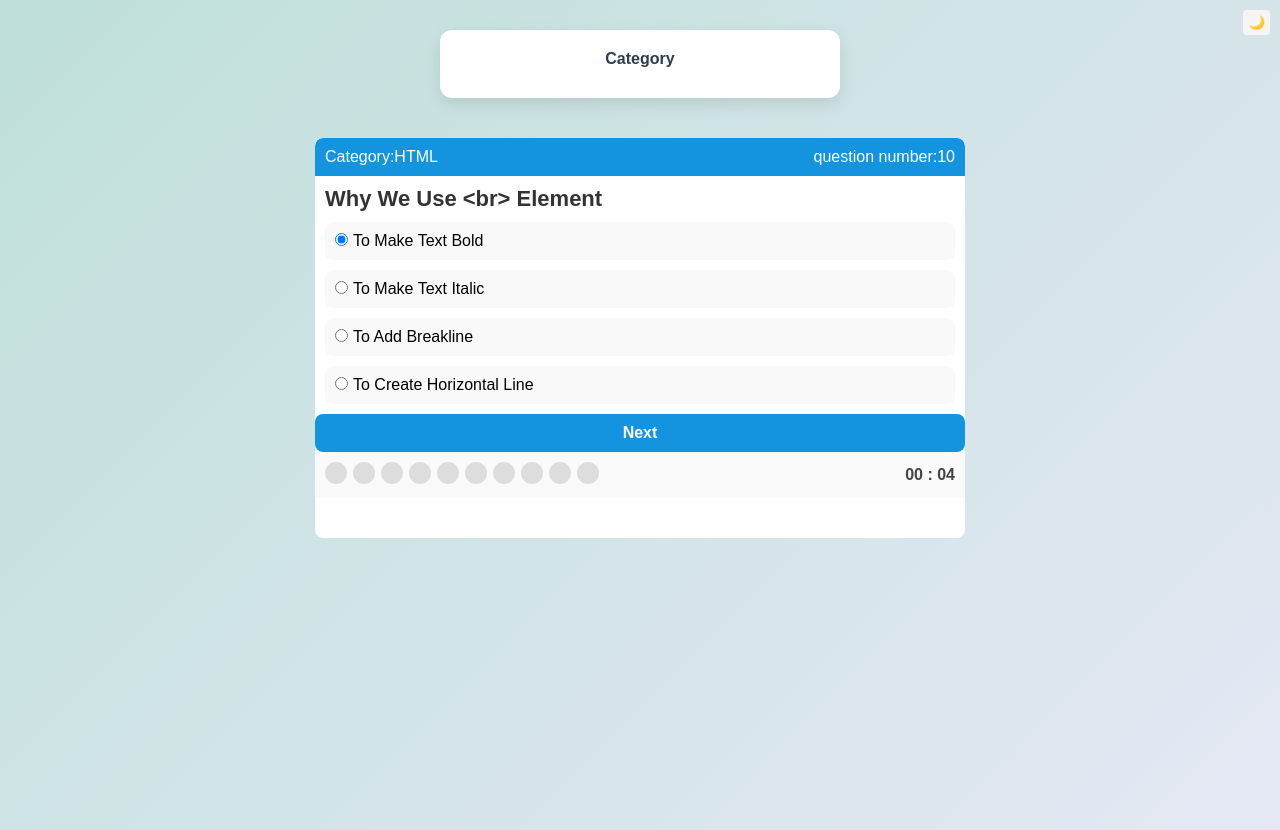
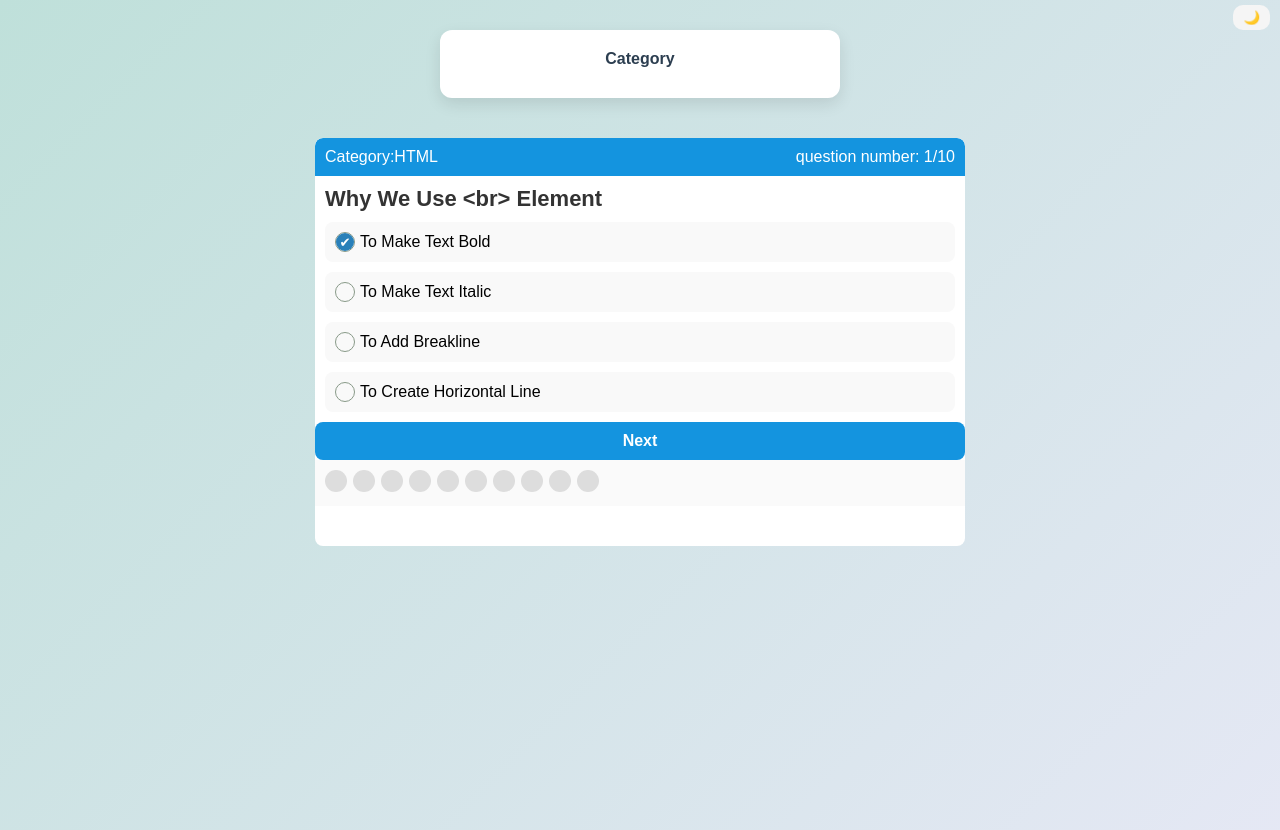
Before and after one commit to amrmabrook/Quiz, a plain HTML site: page index.html in a window 1280 px wide. Both pictures are taken after a click on the button "start quiz". Drawn offline with Linux system fonts and the light colour scheme.

Commit message:
Edit-style

```diff
--- a/css/style.css
+++ b/css/style.css
@@ -74,11 +74,11 @@ body.dark-mode .quiz-setup label{
 /* toggle-dark button*/
 .dark{
     position: absolute;
-    top: 10px;
+    top: 5px;
     right: 10px;
-    padding: 5px;
+    padding: 5px 10px;
     border: none;
-    border-radius: 4px;
+    border-radius: 10px;
     background-color: whitesmoke;
 
 }
@@ -169,12 +169,30 @@ body.dark-mode .quiz-setup label{
   border-radius: var(--border-R) var(--border-R) 0 0;
 }
 /*  buttons and radio input style */
-input{
-    border: none;
-    outline: none;
+input[type='radio']{
+    border: 1px solid #898;
+    width: 20px;
+    height: 20px;
+    border-radius: 50%;
+    position: relative;
+    appearance: none;
     margin-right: calc(var(--mg) - 5px);
     cursor: pointer;
     opacity: 1;
+}
+input[type='radio']:checked::before{
+  content: "✔";
+  min-width: 100%;
+  height: 100%;
+  position: absolute;
+  color: var(--white);
+  border-radius: 50%;
+  display: flex;
+  justify-content: center;
+  align-items: center;
+  background-color: #2980b9;
+
+
 }
 
 button.sub-answer{
@@ -215,8 +233,6 @@ button.start{
     background-color: var(--white);
     margin-top: var(--mg);
   border-radius: var(--border-R);
-
-
 }
 .questions-area .answers-area .answer{
       padding: var(--pd);
@@ -224,6 +240,8 @@ button.start{
   margin-bottom: var(--mg);
   background: #f9f9f9;
   transition: background 0.3s ease, transform 0.2s ease;
+  display: flex;
+  align-items: center;
 }
 .questions-area .answers-area .answer:hover{
     background: #eef6ff;
@@ -286,5 +304,4 @@ button.start{
        max-width: 100%;
        box-shadow: none;
     }
-
 }
--- a/main.js
+++ b/main.js
@@ -49,17 +49,19 @@ startQuiz.onclick = () => {
       //main variables
       let count = res[`${chooseQuiz.value}`].length;
 
-      //create bullets and quiz info
-      bullets.innerHTML = "";
-      createBullets(count, res[`${chooseQuiz.value}`][0].category);
+        //create bullets and quiz info
 
+bullets.innerHTML = "";
+      createBullets(count);
       //get questions from api
       question.innerHTML = "";
       answersArea.innerHTML = "";
       getQuestions(res[chooseQuiz.value][currentIndex], count);
       ///timer of questions
-      timer(duration);
+      // timer(duration);
       ////////////////
+        quizInfo(count,res[`${chooseQuiz.value}`][0].category)
+
       //submit answer//
       submitBtn.addEventListener("click", () => {
         let rightAnswer = res[`${chooseQuiz.value}`][currentIndex].right_answer;
@@ -69,17 +71,18 @@ startQuiz.onclick = () => {
         checkAnswer(rightAnswer, count);
         currentIndex++;
         if (currentIndex < count) {
+          quizInfo(count,res[`${chooseQuiz.value}`][0].category)
           question.innerHTML = "";
           answersArea.innerHTML = "";
           getQuestions(res[chooseQuiz.value][currentIndex], count);
           //timer of next question
-          clearInterval(countDown);
-          timer(duration);
+          // clearInterval(countDown);
+          // timer(duration);
         } else {
           backHome();
           showScore(score, count);
+        }
 
-        }
       });
 // end of submit answer
     });
@@ -91,16 +94,20 @@ startQuiz.onclick = () => {
 
 //all functions
 //[1] create bullets
-function createBullets(count, Category) {
-  infoArea.innerHTML = `
-     <span>Category:${Category}</span>
-        <span>question number:${count}</span>
-    `;
+function createBullets(count) {
   for (let i = 0; i < count; i++) {
     let bullet = document.createElement("span");
 
     bullets.appendChild(bullet);
   }
+}
+
+//function question info
+function quizInfo(count,Category){
+    infoArea.innerHTML = `
+     <span>Category:${Category}</span>
+        <span>question number: ${currentIndex+1}/${count}</span>
+    `;
 }
 
 //[2] get questions from api
@@ -148,10 +155,7 @@ function checkAnswer(rigth, count) {
 
   if (selectanswer) {
     if (selectanswer === rigth) {
-      console.log(`${selectanswer} : ${rigth}`);
       score++;
-    } else {
-      console.log("❌ Wrong:", selectanswer, "| Right:", rigth);
     }
   }
 }
```
